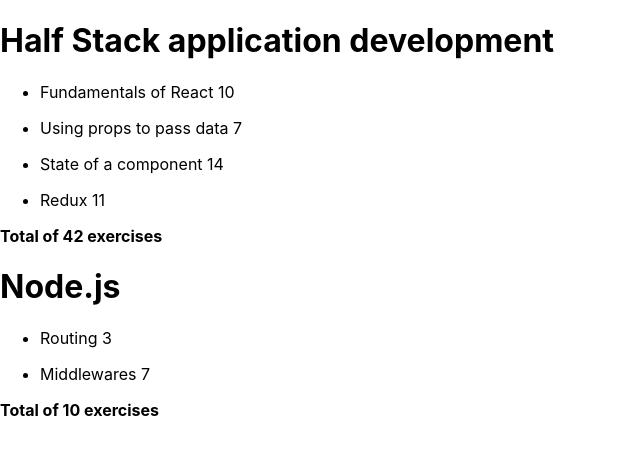
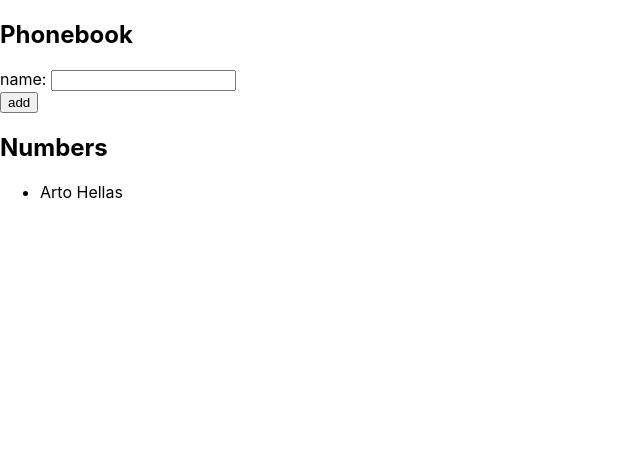
Before and after one commit to leandrotedini/FullStackOpen-Bootcamp, a React (Create React App) app in the folder part02/: page / in a window 1280 px wide. Shown: the top 454 px of the page, without its empty margins (0-640 px from the left). Built offline with nearby package versions, Linux system fonts and the light colour scheme.

Commit message:
Part 02 - Exercise 2.6 and 2.7

```diff
--- a/part02/src/App.js
+++ b/part02/src/App.js
@@ -1,58 +1,14 @@
 import React from 'react';
 import './App.css';
-import Course from './components/Course';
+import TelephoneGuide from './components/TelephoneGuide';
+// import CourseInformation from './components/CourseInformation';
+
 
 const App = () => {
 
-  const courses = [
-    {
-      name: 'Half Stack application development',
-      id: 1,
-      parts: [
-        {
-          name: 'Fundamentals of React',
-          exercises: 10,
-          id: 1,
-        },
-        {
-          name: 'Using props to pass data',
-          exercises: 7,
-          id: 2,
-        },
-        {
-          name: 'State of a component',
-          exercises: 14,
-          id: 3,
-        },
-        {
-          name: 'Redux',
-          exercises: 11,
-          id: 4,
-        },
-      ],
-    },
-    {
-      name: 'Node.js',
-      id: 2,
-      parts: [
-        {
-          name: 'Routing',
-          exercises: 3,
-          id: 1,
-        },
-        {
-          name: 'Middlewares',
-          exercises: 7,
-          id: 2,
-        },
-      ],
-    },
-  ]
-
   return (
-    courses.map( course =>
-    <Course name={course.name} parts={course.parts}/>
-  ))
+    <TelephoneGuide />
+  )
 }
 
 export default App;
--- /dev/null
+++ b/part02/src/components/CourseInformation/index.js
@@ -0,0 +1,56 @@
+import React from "react";
+import Course from "../Course";
+
+const courses = [
+  {
+    name: 'Half Stack application development',
+    id: 1,
+    parts: [
+      {
+        name: 'Fundamentals of React',
+        exercises: 10,
+        id: 1,
+      },
+      {
+        name: 'Using props to pass data',
+        exercises: 7,
+        id: 2,
+      },
+      {
+        name: 'State of a component',
+        exercises: 14,
+        id: 3,
+      },
+      {
+        name: 'Redux',
+        exercises: 11,
+        id: 4,
+      },
+    ],
+  },
+  {
+    name: 'Node.js',
+    id: 2,
+    parts: [
+      {
+        name: 'Routing',
+        exercises: 3,
+        id: 1,
+      },
+      {
+        name: 'Middlewares',
+        exercises: 7,
+        id: 2,
+      },
+    ],
+  },
+]
+
+const CourseInformation = () =>{
+  return(
+    courses.map( course =>
+      <Course key={course.id} name={course.name} parts={course.parts}/>
+    ))
+}
+
+export default CourseInformation
--- /dev/null
+++ b/part02/src/components/TelephoneGuide/index.js
@@ -0,0 +1,45 @@
+import React, {useState} from "react";
+
+
+
+const TelephoneGuide = () => {
+  const [ persons, setPersons ] = useState([
+    { name: 'Arto Hellas' }
+  ])
+  const [ newName, setNewName ] = useState('')
+
+  const handleNameChange = (event) => {
+    setNewName(event.target.value)
+  }
+
+  const addName = (event) => {
+    event.preventDefault()
+
+    if (persons.some(item => item.name === newName)){
+      alert(`${newName} is already added to phonebook`)
+    }else{
+      setPersons([...persons, {name: newName}])
+      setNewName('')
+    }
+  }
+
+  return (
+    <div>
+      <h2>Phonebook</h2>
+      <form>
+        <div>
+          name: <input value={newName} onChange={handleNameChange}/>
+        </div>
+        <div>
+          <button type="submit" onClick={addName}>add</button>
+        </div>
+      </form>
+      <h2>Numbers</h2>
+      <ul>
+        {persons.map(person => <li key={person.name}>{person.name}</li>)}
+      </ul>
+    </div>
+  )
+}
+
+export default TelephoneGuide
```
